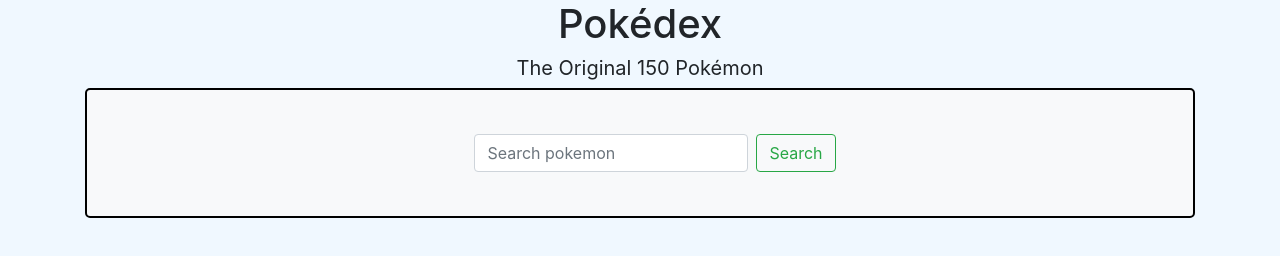
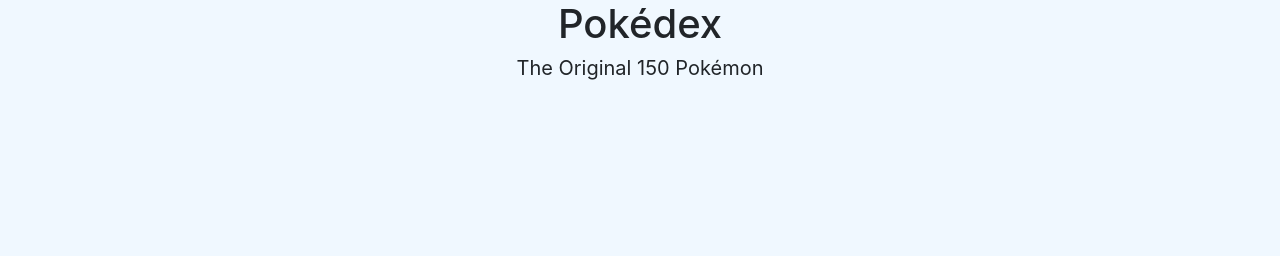
Before and after one commit to christopherinvans/simple-js-app, a website: page index.html in a window 1280 px wide. Drawn offline with nearby package versions, Linux system fonts and the light colour scheme; no server answers.

Commit message:
removed search function

```diff
--- a/index.html
+++ b/index.html
@@ -11,7 +11,7 @@
   <header>
     <h1>Pokédex</h1>
     <h3>The Original 150 Pokémon</h3>
-    <nav class="navbar sticky-top justify-content-center navbar-dark bg-light">
+    <!-- <nav class="navbar sticky-top justify-content-center navbar-dark bg-light">
       <div class="row">
         <div class="col">
         </div>
@@ -21,12 +21,12 @@
           <button class="btn btn-outline-success my-2 my-sm-0" type="submit"
                id="submit-button">Search</button>
       </form>
-        <!-- <form class="d-flex" role="search">
+        <form class="d-flex" role="search">
           <input class="form-control me-2" type="search" placeholder="Search" aria-label="Search" disabled>
           <button class="btn btn-outline-primary" type="submit" disabled>Search</button>
-        </form> -->
+        </form>
         </div>
-    </nav>
+    </nav> -->
   </header>
 
     <ul class="pokemon-list list-unstyled list-group"></ul>
```
